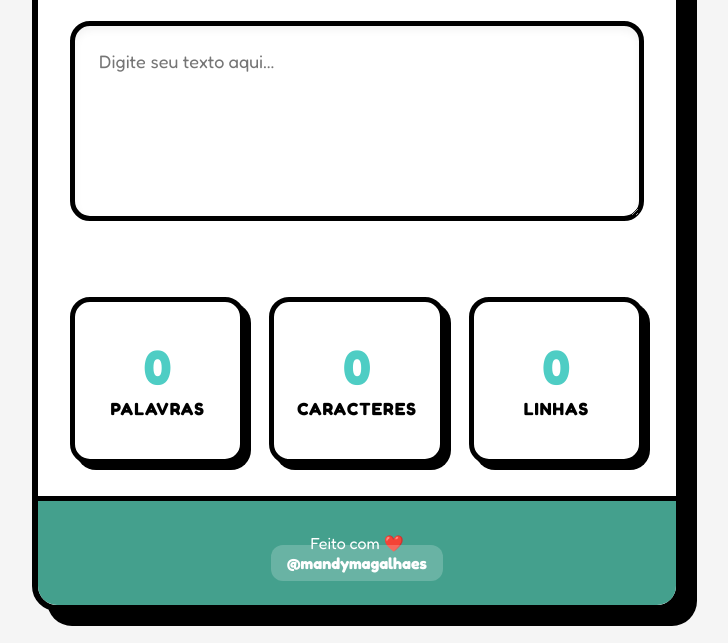
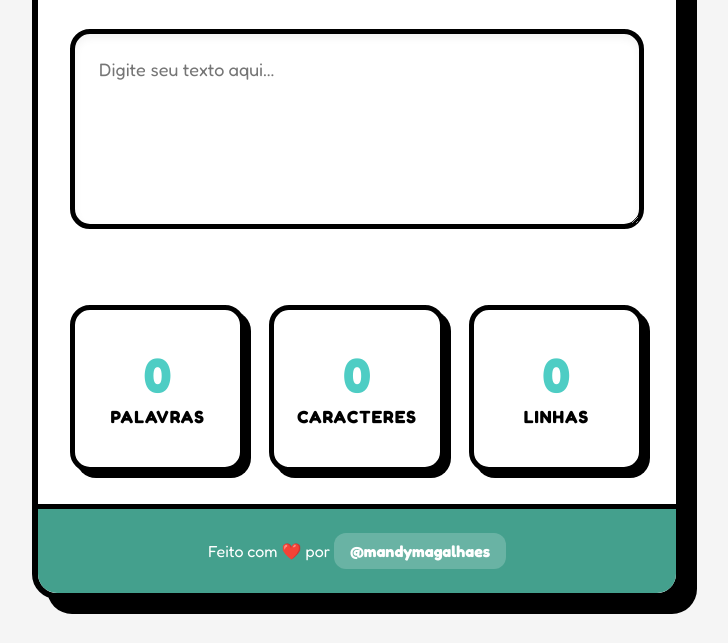
Before and after one commit to mandymagalhaes/contador-palavras-ts, a website built with Vite: page index.html in a window 1280 px wide. Shown: the part 161-804 px from the top of the page, without its empty margins (283-1011 px from the left). Built offline with nearby package versions, Linux system fonts and the light colour scheme.

Commit message:
feat: link Github

```diff
--- a/index.html
+++ b/index.html
@@ -34,8 +34,7 @@
         </div>
 
         <div class="footer">
-            <p>Feito com ❤️</p>
-            <a href="#">@mandymagalhaes</a>
+            <p>Feito com ❤️ por <a href="https://github.com/mandymagalhaes" target="_blank">@mandymagalhaes</a></p>
         </div>
     </div>
 
```
